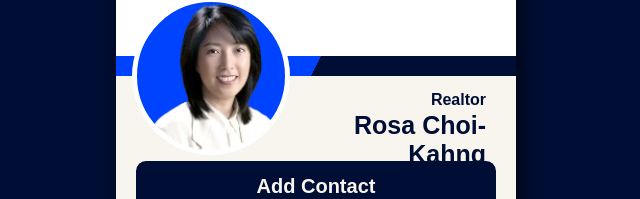
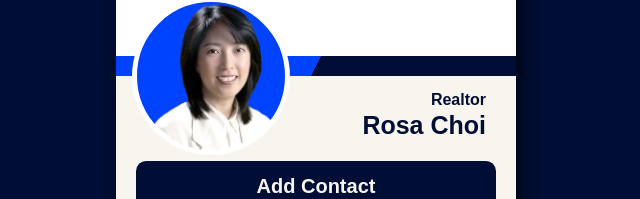
Before and after one commit to SimplyRealEstate/Rosa-Choi-Kahng-VCard, a plain HTML site: page index.html in a window 1280 px wide. Shown: the part 92-291 px from the top of the page, without its empty margins (324-964 px from the left). Drawn offline with Linux system fonts and the light colour scheme; a web font is replaced by a local one.

Commit message:
Update index.html

```diff
--- a/index.html
+++ b/index.html
@@ -23,7 +23,7 @@
         <div class="card-body">
             <div class="bio">
                 <div class="realtor">Realtor</div>
-                <div class="agent-name">Rosa Choi-Kahng</div>
+                <div class="agent-name">Rosa Choi</div>
             </div>
             <a href="contact.vcf" download="contact.vcf" class="contact">Add Contact</a>
             <div class="call-email">
```
